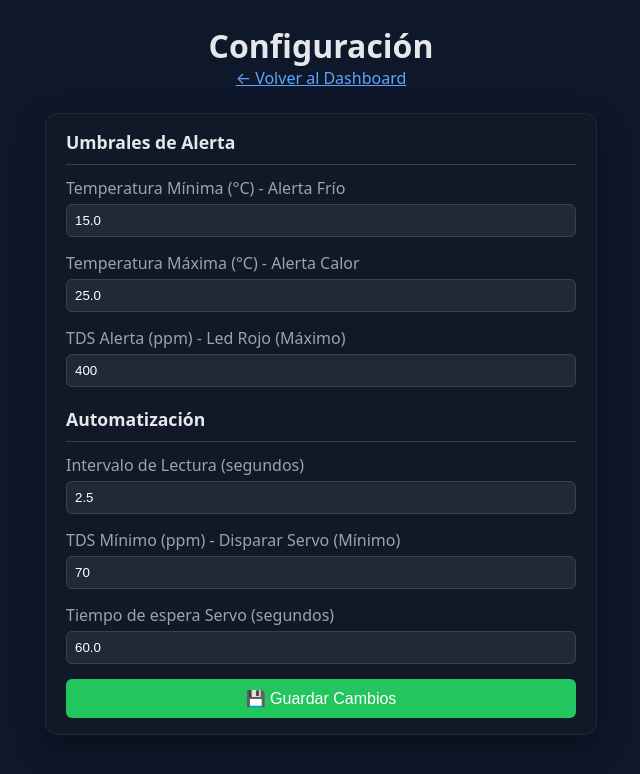
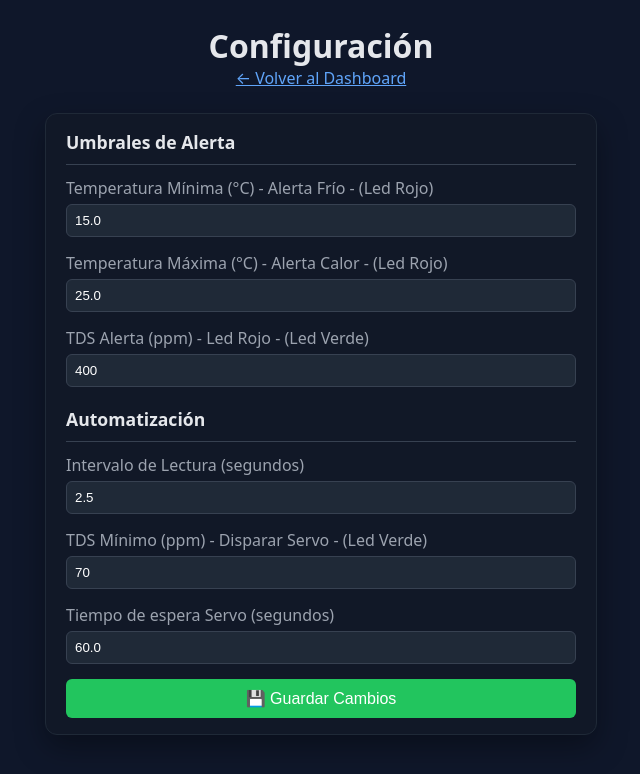
Before and after one commit to ikeiba/hidroponia-raspberry, a Flask app: page /config in a window 1280 px wide. Shown: the top 774 px of the page, without its empty margins (319-959 px from the left). Run offline with Flask 3, Linux system fonts and the light colour scheme.

Commit message:
cambios minimos label

```diff
--- a/templates/config.html
+++ b/templates/config.html
@@ -49,17 +49,17 @@
                 <h2 style="border-bottom: 1px solid #374151; padding-bottom: 10px;">Umbrales de Alerta</h2>
 
                 <div class="form-group">
-                    <label>Temperatura Mínima (°C) - Alerta Frío</label>
+                    <label>Temperatura Mínima (°C) - Alerta Frío - (Led Rojo)</label>
                     <input type="number" step="0.1" name="temp_min" id="temp_min" value="{{ TEMP_MIN }}" required>
                 </div>
 
                 <div class="form-group">
-                    <label>Temperatura Máxima (°C) - Alerta Calor</label>
+                    <label>Temperatura Máxima (°C) - Alerta Calor - (Led Rojo)</label>
                     <input type="number" step="0.1" name="temp_max" id="temp_max" value="{{ TEMP_MAX }}" required>
                 </div>
 
                 <div class="form-group">
-                    <label>TDS Alerta (ppm) - Led Rojo (Máximo)</label>
+                    <label>TDS Alerta (ppm) - Led Rojo - (Led Verde)</label>
                     <input type="number" step="1" name="tds_alert" id="tds_alert" value="{{ TDS_ALERT }}" required>
                 </div>
 
@@ -71,7 +71,7 @@
                 </div>
 
                 <div class="form-group">
-                    <label>TDS Mínimo (ppm) - Disparar Servo (Mínimo)</label>
+                    <label>TDS Mínimo (ppm) - Disparar Servo - (Led Verde)</label>
                     <input type="number" step="1" name="tds_min" id="tds_min" value="{{ TDS_MIN }}" required>
                 </div>
 
```
